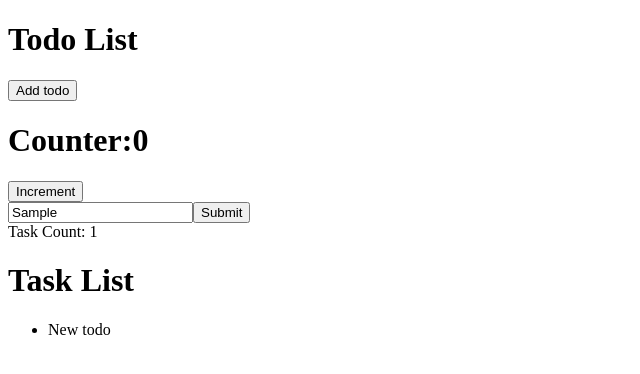
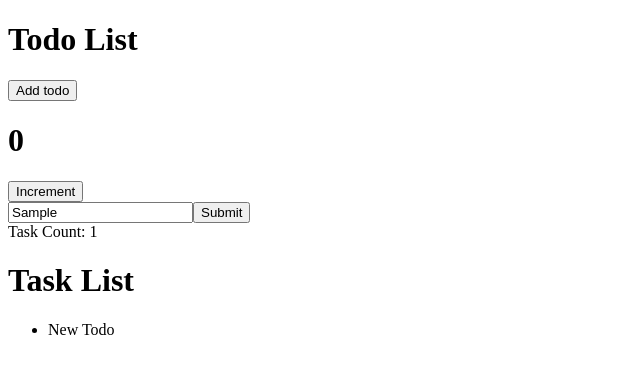
Before and after one commit to acciojob/react-memo-imsunokdir, a React app: page / in a window 1280 px wide. Both pictures are taken after typing "Sample" into the empty fields and a click on the button "Add todo". Shown: the top 374 px of the page, without its empty margins (0-640 px from the left). Built offline with nearby package versions, Linux system fonts and the light colour scheme.

Commit message:
add reauired features

```diff
--- a/src/components/App.js
+++ b/src/components/App.js
@@ -10,7 +10,7 @@ const App = () => {
   const [inputValue, setInputValue] = useState("");
 
   const addTodo = () => {
-    setTodo([...todo, `New todo`]);
+    setTodo([...todo, `New Todo`]);
   };
 
   const incrementCounter = () => {
@@ -35,7 +35,7 @@ const App = () => {
         Add todo
       </button>
       <br />
-      <h1 id="incr-cnt"> Counter:{counter}</h1>
+      <h1 id="incr-cnt">{counter}</h1>
       <button onClick={incrementCounter}>Increment</button>
       <br />
       <input
--- a/src/components/ReactMemo.js
+++ b/src/components/ReactMemo.js
@@ -7,7 +7,7 @@ const ReactMemo = React.memo(({ todo }) => {
       <ul>
         {todo.map((item, i) => {
           return (
-            <li key={i} id={`todo-${i}`}>
+            <li key={i} id={`todo-${i} item-jumbotron`}>
               {item}
             </li>
           );
--- a/src/components/UseMemo.js
+++ b/src/components/UseMemo.js
@@ -1,7 +1,7 @@
 import React from "react";
 
 const UseMemo = ({ taskCount }) => {
-  return <div>Task Count: {taskCount}</div>;
+  return <div id="calc">Task Count: {taskCount}</div>;
 };
 
 export default UseMemo;
```
